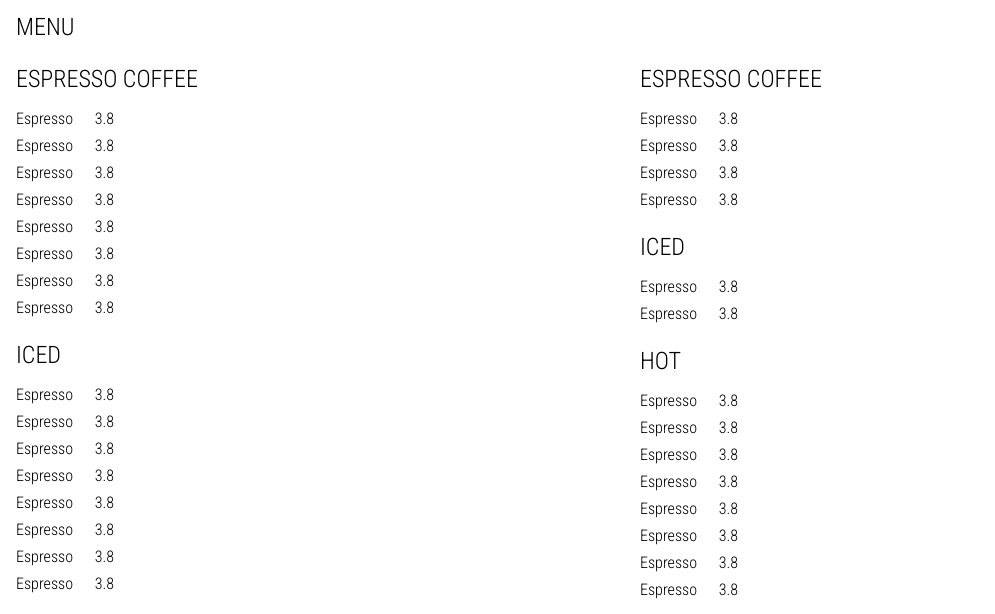
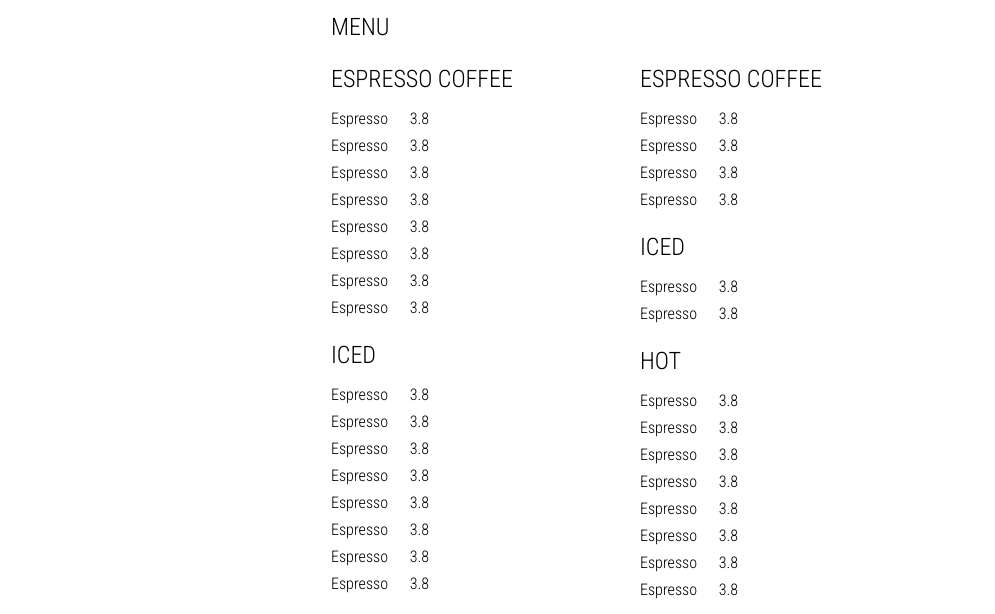
Before and after one commit to Acarjs/coffee-project, a plain HTML site: page menu.html in a window 1280 px wide. Shown: the part 157-771 px from the top of the page, without its empty margins (0-995 px from the left). Drawn offline with Linux system fonts and the light colour scheme.

Commit message:
menu almost done

```diff
--- a/index.css
+++ b/index.css
@@ -235,7 +235,8 @@ html {
   /*---MENU--- */
 
   .menu {
-    /* max-width: 650px; */
+    max-width: 650px;
+    margin: auto;
   }
 
   .menu1 {
```
